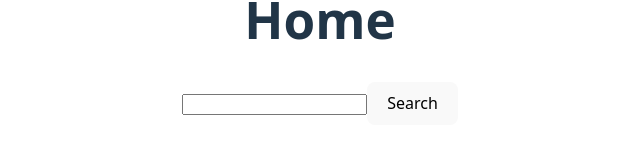
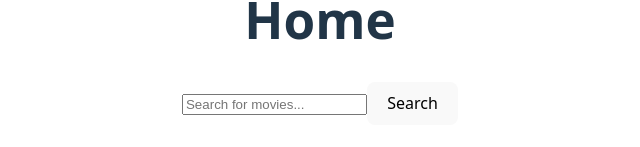
Before and after one commit to 0xadri/mini-app, a React (Vite) app in the folder mini-app/: page / in a window 1280 px wide. Shown: the part 371-518 px from the top of the page, without its empty margins (320-960 px from the left). Built offline with nearby package versions, Linux system fonts and the light colour scheme.

Commit message:
Search Form: minor fixes

```diff
--- a/mini-app/src/components/SearchHero.jsx
+++ b/mini-app/src/components/SearchHero.jsx
@@ -8,11 +8,16 @@ const SearchHero = () => {
   const [isLoading, setIsLoading] = useState(true);
   const [moviesResult, setMovieResult] = useState(null);
 
-  const searchWhatever = async () => {
+  const searchWhatever = async (e) => {
+    e.preventDefault();
+    if (!searchText.trim()) return;
+    if (isLoading) return;
+
     try {
       let movies = await searchMoviesContainingInTitle(searchText);
       movies = movies.filter((movie) => movie.backdrop_path); // rm movies wo img
       setMovieResult(movies);
+      setErroMsg(null);
       console.log(movies);
     } catch (e) {
       console.log(e);
@@ -24,16 +29,22 @@ const SearchHero = () => {
 
   return (
     <>
-      <div>
+      <form onSubmit={searchWhatever} className="srch-form">
         <input
           type="text"
+          placeholder="Search for movies..."
           value={searchText}
-          onChange={(e) => {
-            setSearchText(e.target.value);
-          }}
+          onChange={(e) => setSearchText(e.target.value)}
+          className="srch-input"
+          id="srch-input"
         />
-        <button onClick={searchWhatever}>Search</button>
-      </div>
+        <button type="submit" className="srch-button">
+          Search
+        </button>
+      </form>
+
+      {errorMsg && <div className="srch-error-msg">{errorMsg}</div>}
+
       <div>
         {!isLoading &&
           moviesResult.map((movie, index) => <MovieCard movie={movie} />)}
```
